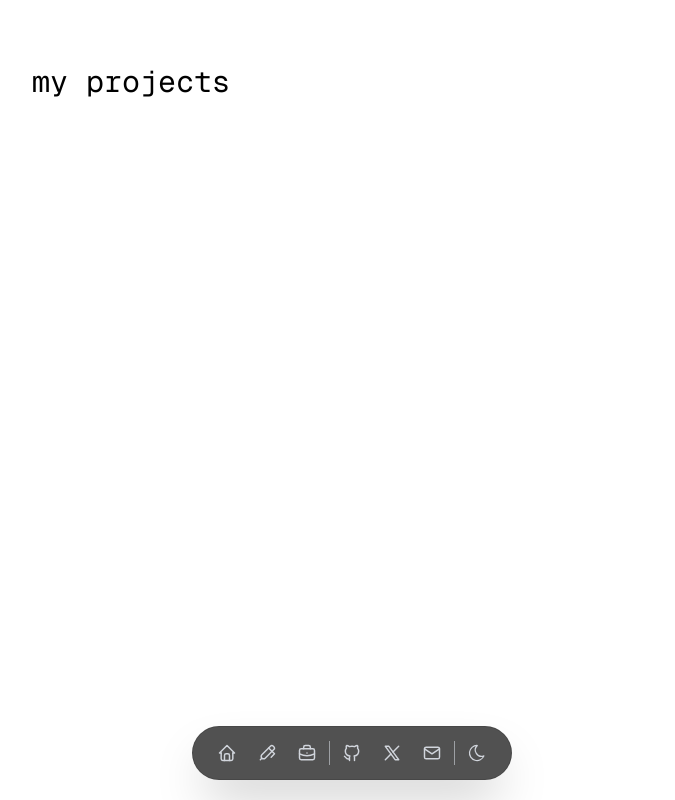
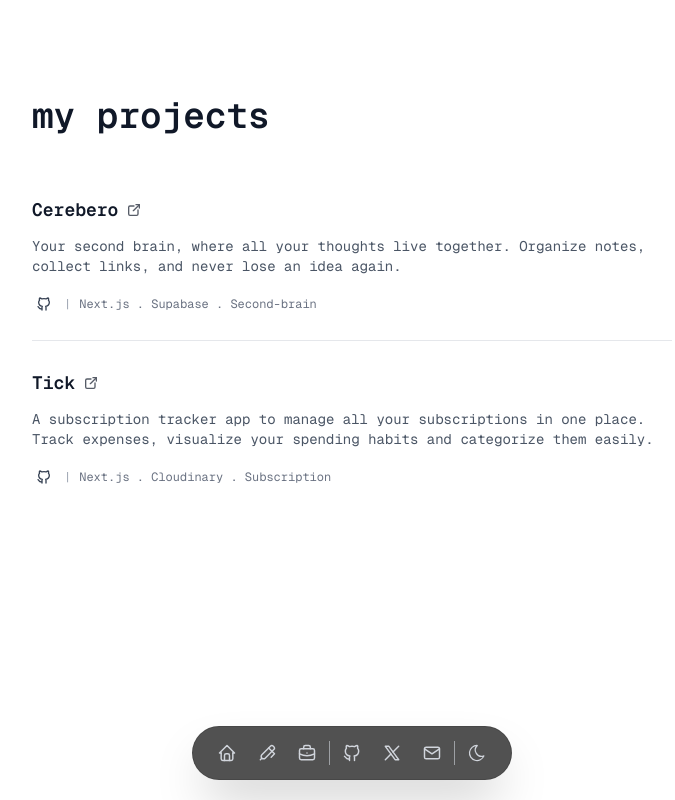
Before and after one commit to Shubbu03/portfolio, a Next.js app: page /projects in a window 1280 px wide. Shown: the whole page, without its empty margins (288-963 px from the left). Built offline with nearby package versions, Linux system fonts and the light colour scheme.

Commit message:
implemented projects page with framer motion animations and added project details

```diff
--- a/app/projects/page.tsx
+++ b/app/projects/page.tsx
@@ -1,10 +1,66 @@
+"use client";
+
+import { motion } from "framer-motion";
+import ProjectCard from "@/components/ProjectCard";
+
 export default function Projects() {
+  const projects = [
+    {
+      title: "Cerebero",
+      description:
+        "Your second brain, where all your thoughts live together. Organize notes, collect links, and never lose an idea again.",
+      liveLink: "https://cerebero.shubbu.dev/",
+      githubLink: "https://github.com/Shubbu03/cerebero",
+      tags: ["Next.js", "Supabase", "Second-brain"],
+    },
+    {
+      title: "Tick",
+      description:
+        "A subscription tracker app to manage all your subscriptions in one place. Track expenses, visualize your spending habits and categorize them easily.",
+      liveLink: "https://tick.shubbu.dev/",
+      githubLink: "https://github.com/Shubbu03/tick",
+      tags: ["Next.js", "Cloudinary", "Subscription"],
+    },
+  ];
+
   return (
     <>
-      <div className="w-full max-w-2xl px-4 pt-16">
-        <h1 className="text-3xl mb-8 text-start">my projects</h1>
+      <div className="w-full max-w-2xl mx-auto px-4 pt-16 sm:pt-24 sticky top-0 z-10">
+        <motion.h1
+          className="text-3xl sm:text-4xl font-semibold mb-6 sm:mb-8 text-start text-gray-900 dark:text-white"
+          initial={{ opacity: 0, y: -20 }}
+          animate={{ opacity: 1, y: 0 }}
+          transition={{ duration: 0.5 }}
+        >
+          my projects
+        </motion.h1>
       </div>
-      <div className="flex-grow flex items-center justify-center"></div>
+
+      <div className="flex-grow w-full max-w-2xl mx-auto px-4 pb-16 sm:pb-24">
+        <motion.div
+          className="w-full flex flex-col divide-y divide-gray-200 dark:divide-gray-700"
+          initial={{ opacity: 0 }}
+          animate={{ opacity: 1 }}
+          transition={{ duration: 0.5, delay: 0.1 }}
+        >
+          {projects.map((project, index) => (
+            <motion.div
+              key={project.title}
+              initial={{ opacity: 0, y: 20 }}
+              animate={{ opacity: 1, y: 0 }}
+              transition={{ delay: index * 0.1 + 0.2, duration: 0.4 }}
+            >
+              <ProjectCard
+                title={project.title}
+                description={project.description}
+                liveLink={project.liveLink}
+                githubLink={project.githubLink}
+                tags={project.tags}
+              />
+            </motion.div>
+          ))}
+        </motion.div>
+      </div>
     </>
   );
 }
```
